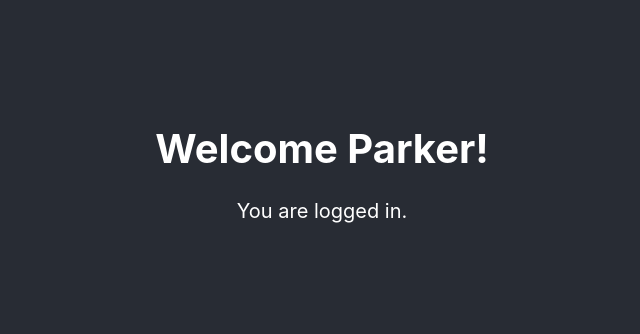
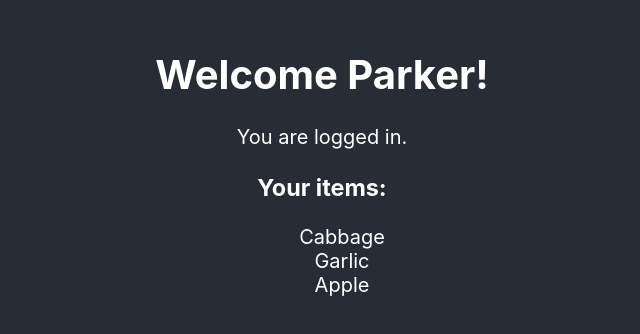
Before and after one commit to psiservices-parkerschellenberg/react-docs, a React (Create React App) app: page / in a window 1280 px wide. Shown: the part 230-564 px from the top of the page, without its empty margins (318-958 px from the left). Built offline with nearby package versions, Linux system fonts and the light colour scheme.

Commit message:
Add li items

```diff
--- a/src/App.css
+++ b/src/App.css
@@ -13,3 +13,7 @@
 .App-link {
   color: #61dafb;
 }
+
+ul {
+    list-style-type: none;
+}
--- a/src/App.js
+++ b/src/App.js
@@ -7,7 +7,6 @@ const user = {
     age: 27,
     isLoggedIn: true
 };
-
 
 function App() {
     return (
--- /dev/null
+++ b/src/components/Items.js
@@ -0,0 +1,22 @@
+const items = [
+    { title: 'Cabbage', id: 1 },
+    { title: 'Garlic', id: 2 },
+    { title: 'Apple', id: 3 },
+];
+
+function Items() {
+    const listItems = items.map(item =>
+        <li key={item.id}>
+            {item.title}
+        </li>
+    );
+
+    return (
+        <div>
+            <h3>Your items:</h3>
+            <ul>{listItems}</ul>
+        </div>
+    );
+}
+
+export default Items;
--- a/src/components/Welcome.js
+++ b/src/components/Welcome.js
@@ -1,8 +1,11 @@
+import Items from './Items';
+
 function Welcome({ user }) {
     return (
         <div>
             <h1>Welcome {user.name}!</h1>
             <p>You are logged in.</p>
+            <Items />
         </div>
     );
 }
```
